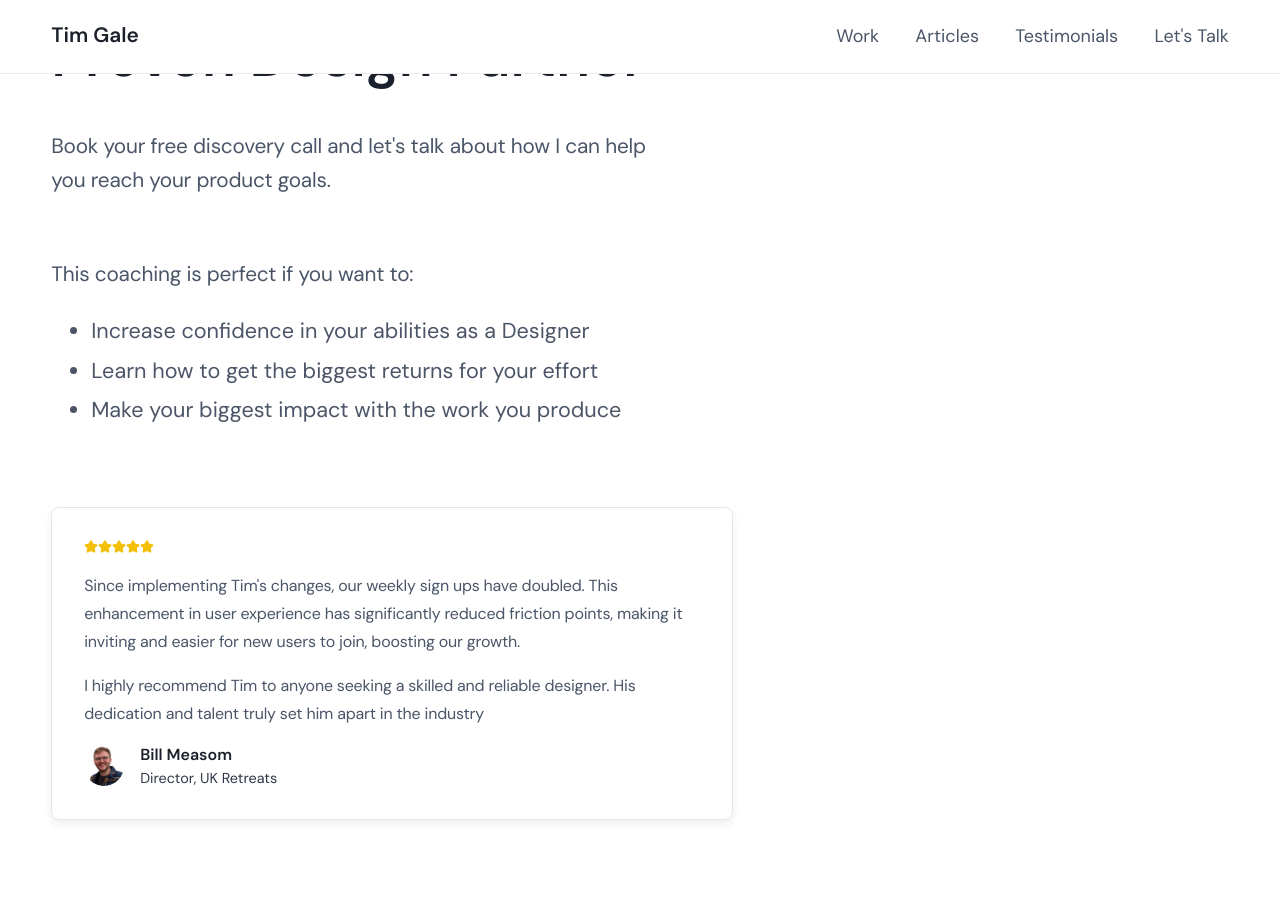
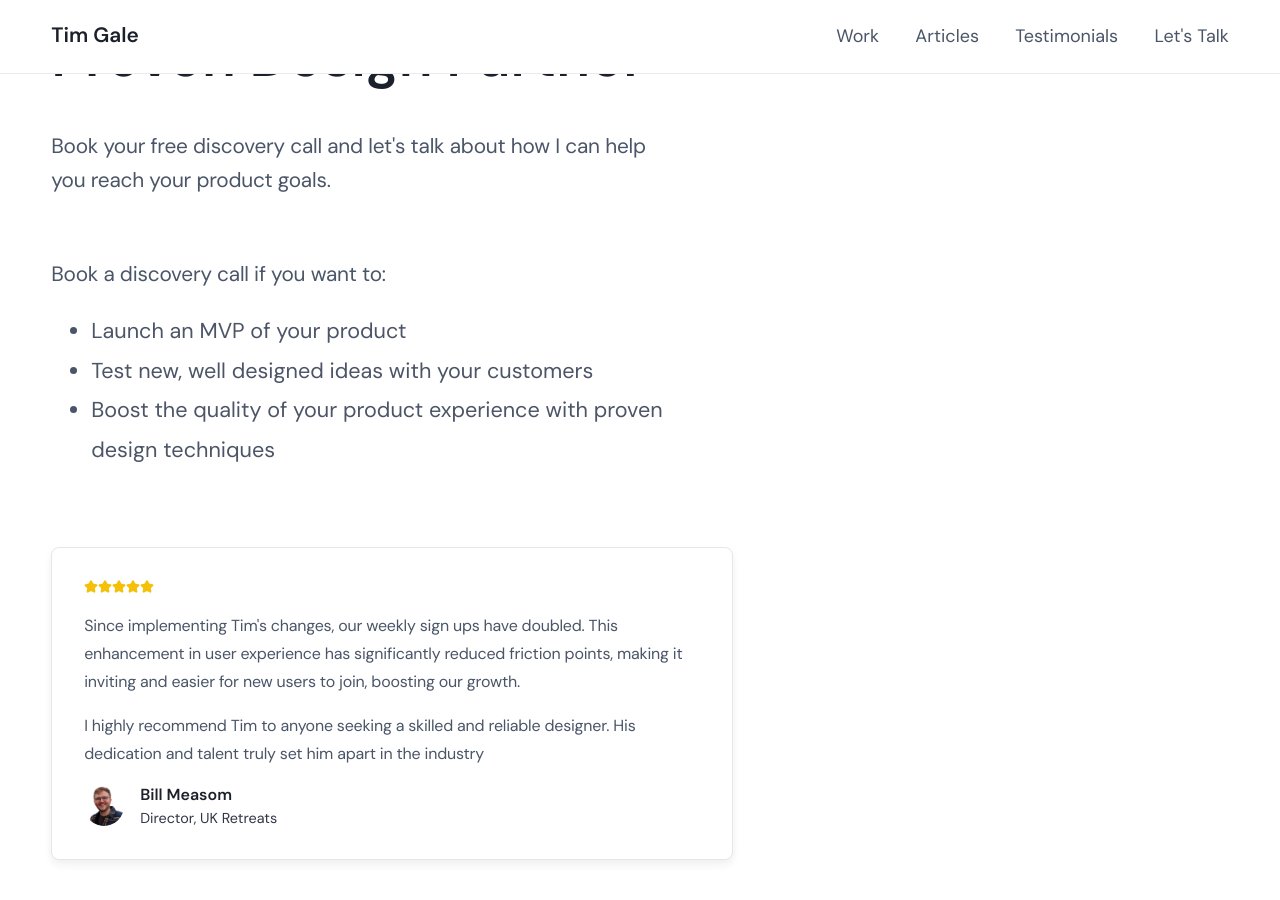
Before and after one commit to timgale/timgale.github.io, a Jekyll site: the page built from discovery-call.html, in a window 1280 px wide and 900 px high, scrolled down 443 px. Built offline with Jekyll 4.4.1, drawn with Linux system fonts in a browser that asks for light colours; a script that is not in the unit is left out; some of the changed text lies outside the part shown.

Commit message:
Update discovery call landing page copy

```diff
--- a/discovery-call.html
+++ b/discovery-call.html
@@ -12,11 +12,11 @@ layout: booking
                 <h2 class="heading--alpha">Transform your SaaS Business with a Proven Design Partner</h2>
                 <p>Book your free discovery call and let's talk about how I can help you reach your product goals.</p>
                 <div>
-                    <p>This coaching is perfect if you want to:</p>
+                    <p>Book a discovery call if you want to:</p>
                     <ul>
-                        <li>Increase confidence in your abilities as a Designer</li>
-                        <li>Learn how to get the biggest returns for your effort</li>
-                        <li>Make your biggest impact with the work you produce</li>
+                        <li>Launch an MVP of your product</li>
+                        <li>Test new, well designed ideas with your customers</li>
+                        <li>Boost the quality of your product experience with proven design techniques</li>
                     </ul>
                 </div>
             </div>
```
Also changed, not shown: other parts of discovery-call.html (+1 -1 lines).
